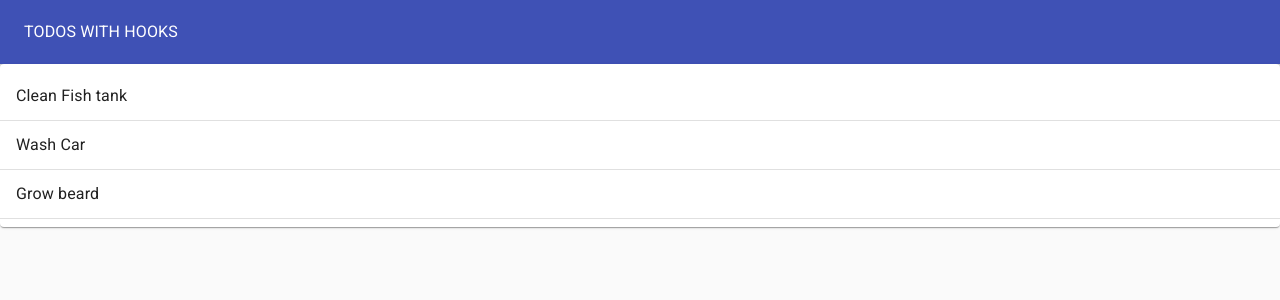
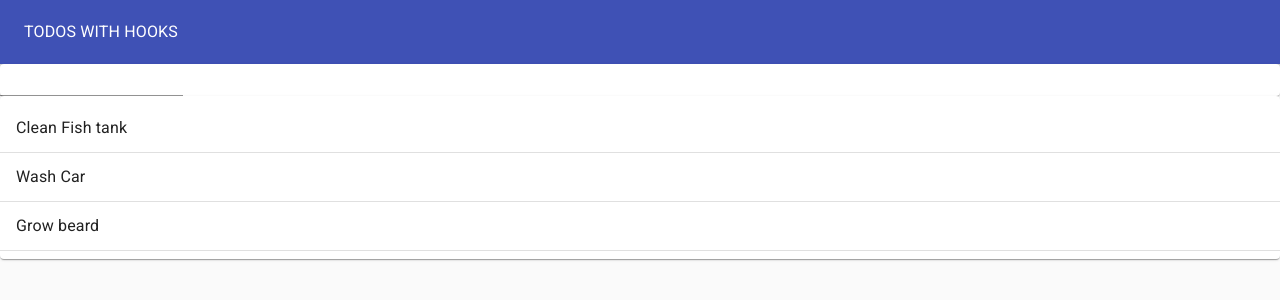
Before and after one commit to Kerry-Jr/react-hooks-todo, a React (Create React App) app: page / in a window 1280 px wide. Shown: the top 300 px of the page. Built offline with nearby package versions, Linux system fonts and the light colour scheme.

Commit message:
added TodoForm that submits to todoList

```diff
--- a/src/TodoApp.js
+++ b/src/TodoApp.js
@@ -1,5 +1,6 @@
 import React, { useState } from 'react';
 import TodoList from "./TodoList";
+import TodoForm from './TodoForm';
 import Typography from "@material-ui/core/Typography";
 import Paper from "@material-ui/core/Paper";
 import AppBar from "@material-ui/core/AppBar";
@@ -16,7 +17,10 @@
      {id: 3, task: "Grow beard", completed: false},
   ];
 
-  const [todos, setTodos] = useState(initialTodos)
+  const [todos, setTodos] = useState(initialTodos);
+  const addTodo = newTodoText => {
+    setTodos([...todos, {id: 4, task: newTodoText, completed: false}])
+  }
   return (
    <Paper style={{
      padding: 0,
@@ -32,7 +36,8 @@
        </Toolbar>
 
      </AppBar>
-     <TodoList todos={todos}/>
+      <TodoForm addTodo={addTodo} />
+     <TodoList todos={todos} />
    </Paper>
   )
 }
--- /dev/null
+++ b/src/TodoForm.js
@@ -0,0 +1,24 @@
+import React from 'react';
+import Paper from "@material-ui/core/Paper"
+import TextField from "@material-ui/core/TextField";
+import useInputState from "./hooks/useInputState";
+
+
+function TodoForm({ addTodo }) {
+  const [value, handleChange, reset] = useInputState("");
+  return (
+    <Paper>
+      <form onSubmit={e => {
+        e.preventDefault();
+        addTodo(value);
+        reset();
+      }}>
+        <TextField value={value} onChange={handleChange} />
+      </form>
+
+
+    </Paper>
+  );
+}
+
+export default TodoForm;
--- /dev/null
+++ b/src/hooks/useInputState.js
@@ -0,0 +1,12 @@
+import { useState } from 'react';
+
+export default initialVal => {
+  const [value, setValue] = useState(initialVal);
+  const handleChange = (e) => {
+    setValue(e.target.value);
+  };
+  const reset = () => {
+    setValue("")
+  };
+  return [value, handleChange, reset];
+};
```
